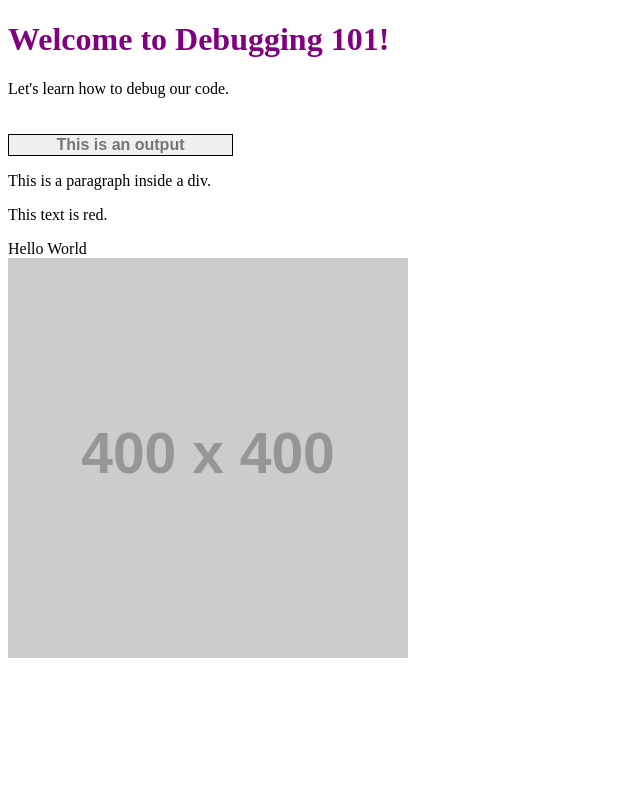
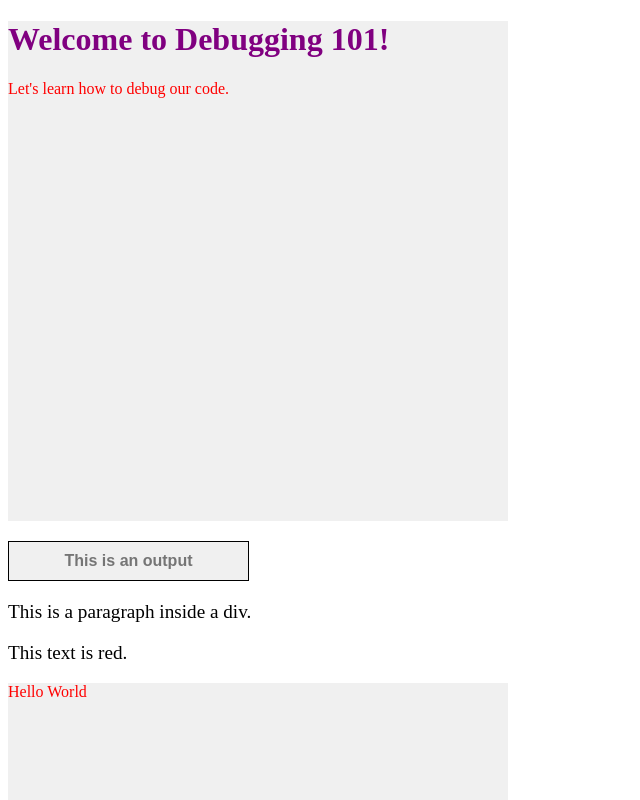
Before and after one commit to samirulu87-jpg/debugging-11000-assignment, a plain HTML site: page index.html in a window 1280 px wide. Shown: the top 800 px of the page, without its empty margins (0-640 px from the left). Drawn offline with Linux system fonts and the light colour scheme; placeholder pictures from the web are drawn by us.

Commit message:
Update style.css
Added the debugged code for a test

```diff
--- a/style.css
+++ b/style.css
@@ -1,19 +1,19 @@
 
 p {
-  font-size: largeer; /* Console warning: Invalid property value */
+  font-size: larger; /* the word largeer was spelled incorect, fixed the spelling to larger*/
 }
 
 h1 {
-  fontsize: 23xp;
+  font-size: 23xp; /* Fontsize needs a dash between the words, added missing dash*/
   color: purple;
 }
 
-.contianer {
-  colro: red;
+.container /*fixed spelling of contianer to container*/ {
+  color: red; /* colro is spelled wrong, fixed spelling to color*/
   width: 500px;
   height: 500px;
   /* background should be the same as #output */
-  background-color: #f3SupeCoolColor;
+  background-color: #f0f0f0; /* wrong color input, should be #f0f0f0 instead of #f3SupeCoolColor, added the correct color input*/
 }
 
 #output {
@@ -22,7 +22,7 @@ h1 {
   font-weight: bold;
   text-align: center;
   margin-top: 20px;
-  pudding: 10px;
+  padding: 10px; /*pudding is spelled incorectly, fixed the spelling to padding*/
   border: 1px solid #000;
   background-color: #f0f0f0;
 }
```
